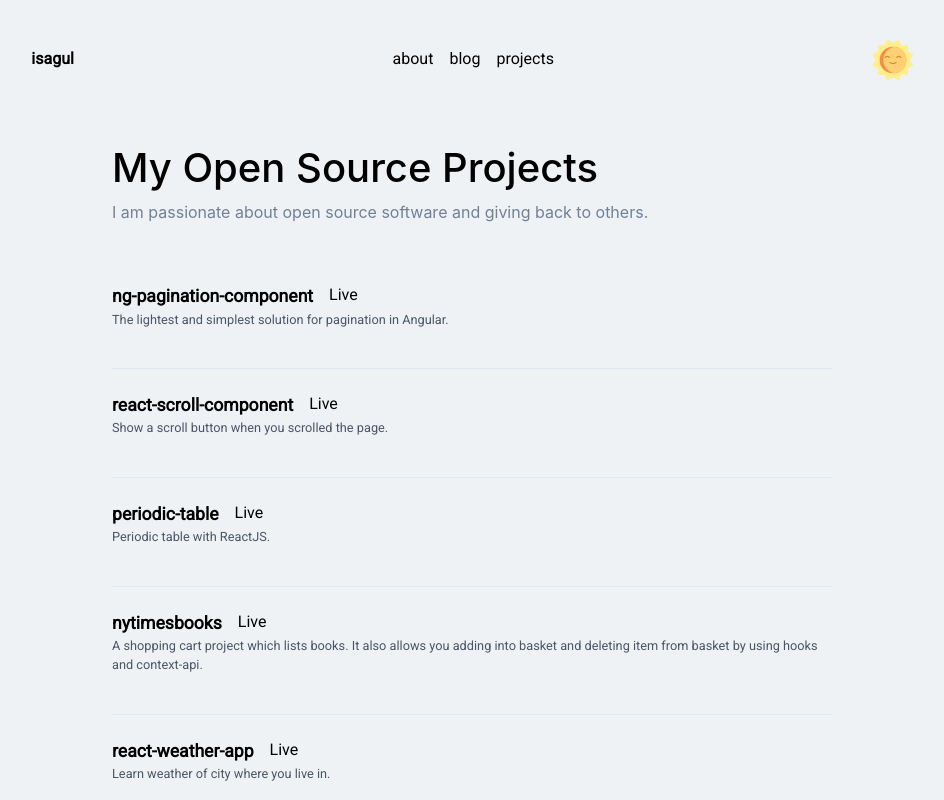
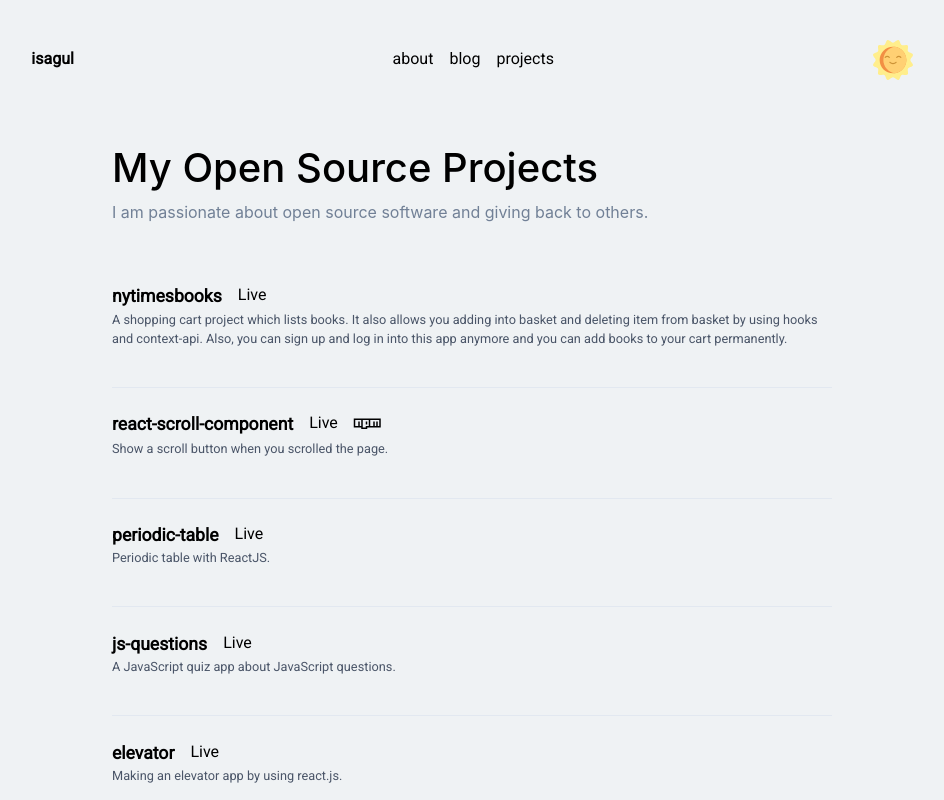
Before and after one commit to isagul/isagul.github.io, a React (Create React App) app: page /projects in a window 1280 px wide. Shown: the top 800 px of the page, without its empty margins (168-1112 px from the left). Built offline with nearby package versions, Linux system fonts and the light colour scheme.

Commit message:
new projects were added

```diff
--- a/src/components/about/index.js
+++ b/src/components/about/index.js
@@ -13,9 +13,9 @@
                         <span className="curly-braces">{" }"}</span>
                     </h4>
                     <p>I live in Istanbul. I am a Front End developer building websites and web applications.
-                        I interested in JavaScript and have professional experience working with Angular and React.
+                        I interested in JavaScript and have professional experience working with React and Angular.
                 </p>
-                    <p>I also have use these technologies: HTML/Sass, TypeScript, Gulp, Webpack, ES6</p>
+                    <p>Also, I have used these technologies: Redux, RxJS, Sass/Less, Gulp, Webpack, ES6</p>
                     {/* <a href="https://twitter.com/isamigul?ref_src=twsrc%5Etfw" className="twitter-follow-button" data-show-count="false">Follow @isamigul</a><script async src="https://platform.twitter.com/widgets.js" charSet="utf-8"></script>             */}
                 </div>
             </div>
--- a/src/components/projects/index.js
+++ b/src/components/projects/index.js
@@ -4,12 +4,62 @@
 
 const Projects = () => {
     const myProjects = [
-        { name: 'ng-pagination-component', github_url: 'https://github.com/isagul/ng-pagination-component', live_url: 'https://isagul.github.io/ng-pagination-component/', detail: 'The lightest and simplest solution for pagination in Angular.' },
-        { name: 'react-scroll-component', github_url: 'https://github.com/isagul/react-scroll-button', live_url: 'https://isagul.github.io/react-scroll-button/', detail: 'Show a scroll button when you scrolled the page.' },
-        { name: 'periodic-table', github_url: 'https://github.com/isagul/periodic-table', live_url: 'https://app-periodic-table.netlify.com/', detail: 'Periodic table with ReactJS.' },
-        { name: 'nytimesbooks', github_url: 'https://github.com/isagul/nytimesbooks', live_url: 'https://app-nytimes.herokuapp.com/', detail: 'A shopping cart project which lists books. It also allows you adding into basket and deleting item from basket by using hooks and context-api.' },
-        { name: 'react-weather-app', github_url: 'https://github.com/isagul/react-weather-app', live_url: 'https://isagul.github.io/react-weather-app/', detail: 'Learn weather of city where you live in.' },
-        { name: 'react-webpack-starter-kit', github_url: 'https://github.com/isagul/react-webpack-starter-kit', live_url: '', detail: 'Simple starter kit using react and webpack.' }
+        {
+            name: 'nytimesbooks',
+            github_url: 'https://github.com/isagul/nytimesbooks',
+            live_url: 'https://app-nytimes.herokuapp.com/',
+            detail: 'A shopping cart project which lists books. It also allows you adding into basket and deleting item from basket by using hooks and context-api. Also, you can sign up and log in into this app anymore and you can add books to your cart permanently.',
+            npm_link: null
+        },
+        {
+            name: 'react-scroll-component',
+            github_url: 'https://github.com/isagul/react-scroll-button',
+            live_url: 'https://isagul.github.io/react-scroll-button/',
+            detail: 'Show a scroll button when you scrolled the page.',
+            npm_link: 'https://www.npmjs.com/package/react-scroll-button'
+        },
+        {
+            name: 'periodic-table',
+            github_url: 'https://github.com/isagul/periodic-table',
+            live_url: 'https://app-periodic-table.netlify.com/',
+            detail: 'Periodic table with ReactJS.',
+            npm_link: null
+        },
+        {
+            name: 'js-questions',
+            github_url: 'https://github.com/isagul/js-questions',
+            live_url: 'https://app-js-quiz.netlify.com/',
+            detail: 'A JavaScript quiz app about JavaScript questions.',
+            npm_link: null
+        },
+        {
+            name: 'elevator',
+            github_url: 'https://github.com/isagul/elevator',
+            live_url: 'https://app-elevator.netlify.com/',
+            detail: 'Making an elevator app by using react.js.',
+            npm_link: null
+        },
+        {
+            name: 'ng-pagination-component',
+            github_url: 'https://github.com/isagul/ng-pagination-component',
+            live_url: 'https://isagul.github.io/ng-pagination-component/',
+            detail: 'The lightest and simplest solution for pagination in Angular.',
+            npm_link: 'https://www.npmjs.com/package/ng-pagination-component'
+        },
+        {
+            name: 'react-weather-app',
+            github_url: 'https://github.com/isagul/react-weather-app',
+            live_url: 'https://isagul.github.io/react-weather-app/',
+            detail: 'Learn weather of city where you live in.',
+            npm_link: null
+        },
+        {
+            name: 'react-webpack-starter-kit',
+            github_url: 'https://github.com/isagul/react-webpack-starter-kit',
+            live_url: '',
+            detail: 'Simple starter kit using react and webpack.',
+            npm_link: null
+        }
     ];
 
     const projects = myProjects.map((project, index) => {
@@ -23,6 +73,12 @@
                         project.live_url.length > 0 &&
                         <a href={`${project.live_url}`} target="_blank" rel="noopener noreferrer" className="project-live-link">
                             <p className="live-link-text">Live</p>
+                        </a>
+                    }
+                    {
+                        project.npm_link !== null &&
+                        <a href={`${project.npm_link}`} target="_blank" rel="noopener noreferrer" className="project-npm-link">
+                            <i className="fab fa-npm live-link-text"></i>
                         </a>
                     }
                 </div>
--- a/src/components/projects/style.scss
+++ b/src/components/projects/style.scss
@@ -48,7 +48,7 @@
                     text-decoration: none;
                 }
             }
-            .project-live-link {
+            .project-live-link, .project-npm-link {
                 color: black;
                 text-decoration: none;
                 position: relative;
@@ -66,6 +66,9 @@
                         background: #000;
                     }
                     }
+                }
+                i {
+                    font-size: 24px;
                 }
             }
         }
```
